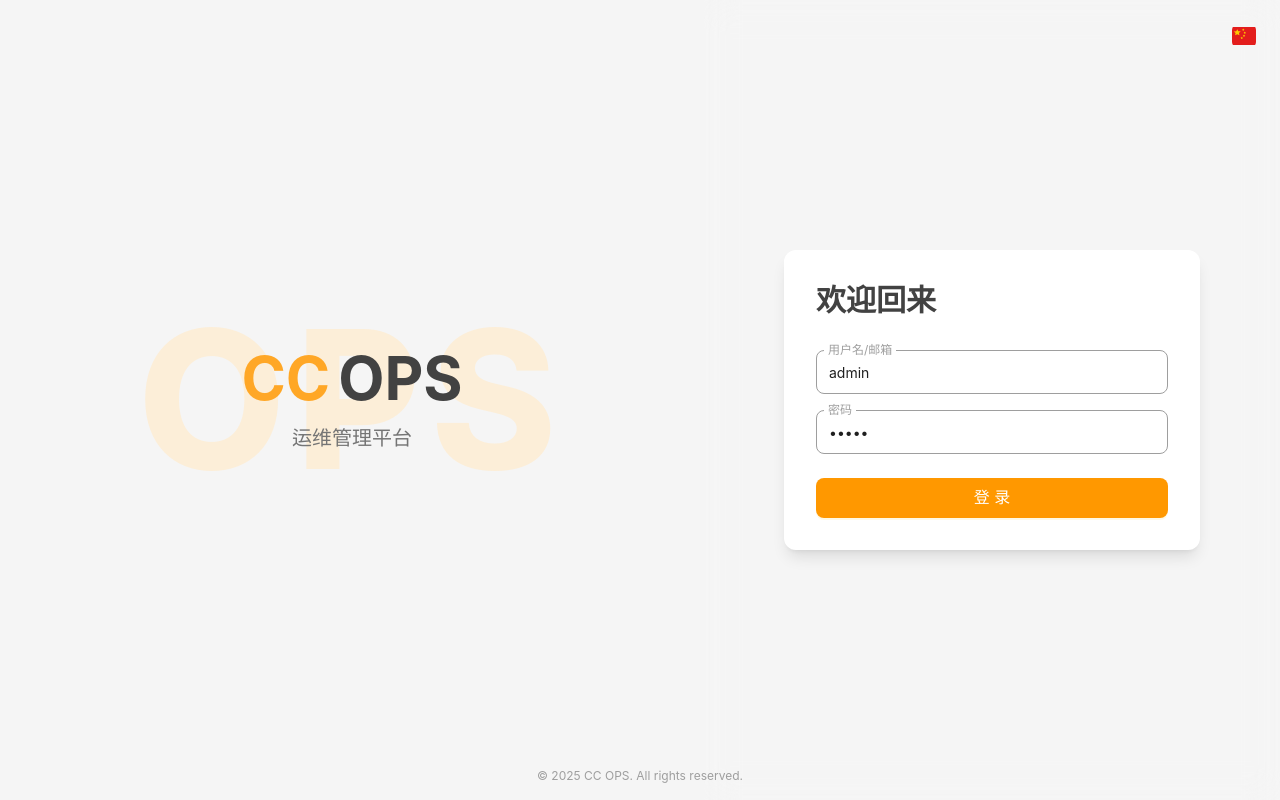
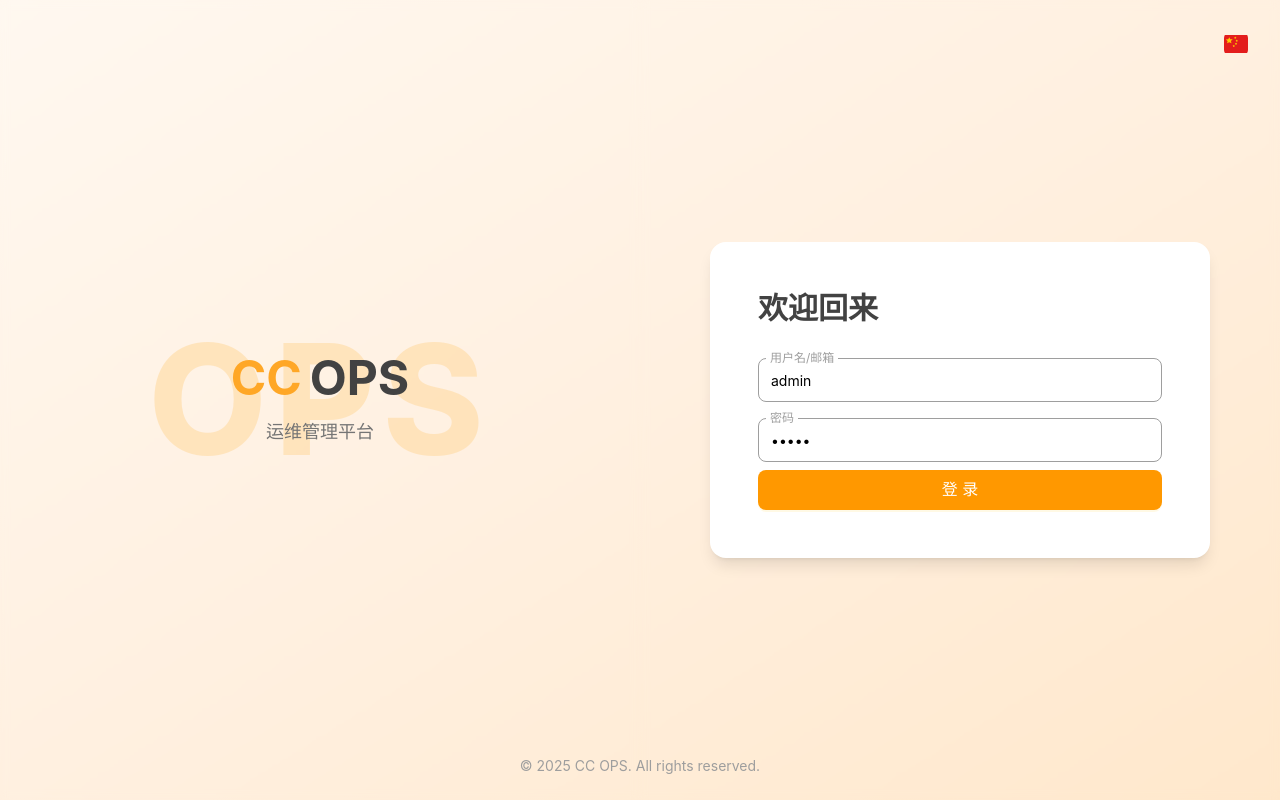
Before and after one commit to 09473ZH/ccops, a React (Vite) app in the folder frontend/: page /login in a window 1280 px wide. Built offline with nearby package versions, Linux system fonts and the light colour scheme; some icons are missing.

Commit message:
fix:修复一些样式问题

```diff
--- a/frontend/src/pages/sys/login/Login.tsx
+++ b/frontend/src/pages/sys/login/Login.tsx
@@ -23,33 +23,40 @@ function Login() {
   }
 
   return (
-    <Layout className="bg-orange-50 relative min-h-screen w-full overflow-hidden">
+    <Layout className="relative min-h-screen w-full overflow-hidden">
+      <div
+        className="absolute inset-0"
+        style={{
+          background: 'linear-gradient(to bottom right, #fff8f0, #fff0e0, #ffe8cc)',
+        }}
+      />
+
       {/* 左侧标题区域 */}
-      <div className="from-orange-50 fixed left-0 top-0 hidden h-full w-[55%] items-center justify-center bg-gradient-to-br to-orange-100 md:flex">
+      <div className="fixed left-0 top-0 hidden h-full w-[50%] items-center justify-center backdrop-blur-sm md:flex">
         <div className="relative">
-          <div className="absolute left-1/2 top-1/2 -translate-x-1/2 -translate-y-1/2 whitespace-nowrap text-[15vw] font-extrabold tracking-wider text-orange-100">
+          <div className="absolute left-1/2 top-1/2 -translate-x-1/2 -translate-y-1/2 whitespace-nowrap text-[12vw] font-extrabold tracking-wider text-orange-200/80">
             OPS
           </div>
           <div className="relative text-center">
-            <div className="mb-4 text-6xl font-bold">
+            <div className="mb-4 text-5xl font-bold">
               <span className="text-orange-500">CC</span>
               <span className="ml-2 text-gray-800">OPS</span>
             </div>
-            <div className="text-xl font-medium text-gray-600">运维管理平台</div>
+            <div className="text-lg font-medium text-gray-600">运维管理平台</div>
           </div>
         </div>
       </div>
 
       {/* 右侧登录区域 */}
+      <div className="ml-auto min-h-screen w-full backdrop-blur-sm md:w-[50%]">
+        <div className="container mx-auto flex min-h-screen flex-col items-center justify-center px-4">
           <MotionLazy>
             <m.div
               variants={varFade().inRight}
               initial="initial"
               animate="animate"
-          className="bg-white/80 ml-auto min-h-screen w-full backdrop-blur-lg md:w-[45%]"
+              className="min-w-[500px] rounded-2xl bg-white p-12 shadow-lg"
             >
-          <div className="flex min-h-screen flex-col items-center justify-center px-6 md:px-20">
-            <div className="w-full max-w-[420px] rounded-xl bg-[#fff] p-8 shadow-lg">
               <div className="mb-8">
                 <h2 className="mb-2 text-3xl font-semibold text-gray-800">
                   {t('sys.login.signInPrimaryTitle')}
@@ -61,18 +68,18 @@ function Login() {
                   <LoginForm />
                 </LoginStateProvider>
               </Suspense>
+            </m.div>
+          </MotionLazy>
         </div>
       </div>
-        </m.div>
-      </MotionLazy>
 
       {/* 语言选择器 */}
-      <div className="fixed right-4 top-4 z-20">
+      <div className="fixed right-6 top-6 z-20">
         <LocalePicker />
       </div>
 
       {/* 页脚版权信息 */}
-      <div className="fixed bottom-4 left-0 right-0 z-20 text-center text-xs text-gray-500">
+      <div className="fixed bottom-6 left-0 right-0 z-20 text-center text-sm text-gray-500">
         © {new Date().getFullYear()} CC OPS. All rights reserved.
       </div>
     </Layout>
--- a/frontend/src/pages/sys/login/LoginForm.tsx
+++ b/frontend/src/pages/sys/login/LoginForm.tsx
@@ -47,17 +47,17 @@ function LoginForm() {
           type="text"
           autoComplete="username"
           placeholder=" "
-          className="focus:border-blue-600 peer h-11 w-full rounded-lg border border-gray-500 bg-[#fff] px-3 py-2 outline-none placeholder:text-gray-500 placeholder:transition-all placeholder:duration-150 focus:border-2 data-[error=true]:border-[#dd4e4e] [&:-webkit-autofill:focus]:!bg-[#fff] [&:-webkit-autofill:hover]:!bg-[#fff] [&:-webkit-autofill]:!bg-[#fff] [&:-webkit-autofill]:!bg-clip-text [&:-webkit-autofill]:[transition:background-color_9999s_ease-in-out_0s]"
+          className="peer h-11 w-full rounded-lg border border-gray-500 bg-white px-3 py-2 text-black outline-none focus:border-2 data-[error=true]:border-red-500 [&:-webkit-autofill:focus]:!bg-white [&:-webkit-autofill:hover]:!bg-white [&:-webkit-autofill]:!bg-white [&:-webkit-autofill]:!bg-clip-text [&:-webkit-autofill]:[transition:background-color_9999s_ease-in-out_0s]"
           data-error={!!errors.username}
           {...register('username', {
             required: t('sys.login.accountPlaceholder'),
           })}
         />
-        <div className="peer-focus:text-blue-600 peer-[:not(:placeholder-shown)]:text-blue-600 pointer-events-none absolute left-3 top-1/2 -translate-y-1/2 bg-[#fff] px-1 text-gray-500 transition-all duration-200 ease-out peer-focus:left-2 peer-focus:top-[-8px] peer-focus:translate-y-0 peer-focus:text-xs peer-[:not(:placeholder-shown)]:left-2 peer-[:not(:placeholder-shown)]:top-[-8px] peer-[:not(:placeholder-shown)]:translate-y-0 peer-[:not(:placeholder-shown)]:text-xs peer-data-[error=true]:left-2 peer-data-[error=true]:top-[-8px] peer-data-[error=true]:translate-y-0 peer-data-[error=true]:text-xs peer-data-[error=true]:text-[#dd4e4e]">
+        <div className="peer-focus:text-blue-600 peer-[:not(:placeholder-shown)]:text-blue-600 pointer-events-none absolute left-3 top-1/2 -translate-y-1/2 bg-white px-1 text-gray-500 transition-all duration-200 ease-out peer-focus:left-2 peer-focus:top-[-8px] peer-focus:translate-y-0 peer-focus:text-xs peer-[:not(:placeholder-shown)]:left-2 peer-[:not(:placeholder-shown)]:top-[-8px] peer-[:not(:placeholder-shown)]:translate-y-0 peer-[:not(:placeholder-shown)]:text-xs peer-data-[error=true]:left-2 peer-data-[error=true]:top-[-8px] peer-data-[error=true]:translate-y-0 peer-data-[error=true]:text-xs peer-data-[error=true]:text-red-500">
           {t('sys.login.account')}
         </div>
         {errors.username && (
-          <div className="mt-1 flex h-6 items-center text-sm text-[#dd4e4e]">
+          <div className="mt-1 flex h-6 items-center text-sm text-red-500">
             <Iconify icon="mdi:alert-circle" className="mr-1 h-4 w-4" />
             {errors.username.message}
           </div>
@@ -70,13 +70,13 @@ function LoginForm() {
             type={showPassword ? 'text' : 'password'}
             autoComplete="current-password"
             placeholder=" "
-            className="focus:border-blue-600 peer h-11 w-full rounded-lg border border-gray-500 bg-[#fff] px-3 py-2 pr-10 outline-none placeholder:text-gray-500 placeholder:transition-all placeholder:duration-150 focus:border-2 data-[error=true]:border-[#dd4e4e] [&:-webkit-autofill:focus]:!bg-[#fff] [&:-webkit-autofill:hover]:!bg-[#fff] [&:-webkit-autofill]:!bg-[#fff] [&:-webkit-autofill]:!bg-clip-text [&:-webkit-autofill]:[transition:background-color_9999s_ease-in-out_0s]"
+            className="peer h-11 w-full rounded-lg border border-gray-500 bg-white px-3 py-2 pr-10 text-black outline-none focus:border-2 data-[error=true]:border-red-500 [&:-webkit-autofill:focus]:!bg-white [&:-webkit-autofill:hover]:!bg-white [&:-webkit-autofill]:!bg-white [&:-webkit-autofill]:!bg-clip-text [&:-webkit-autofill]:[transition:background-color_9999s_ease-in-out_0s]"
             data-error={!!errors.password}
             {...register('password', {
               required: t('sys.login.passwordPlaceholder'),
             })}
           />
-          <div className="peer-focus:text-blue-600 pointer-events-none absolute left-3 top-1/2 -translate-y-1/2 bg-[#fff] px-1 text-gray-500 transition-all duration-200 ease-out peer-focus:left-2 peer-focus:top-[-8px] peer-focus:translate-y-0 peer-focus:text-xs peer-[:not(:placeholder-shown)]:left-2 peer-[:not(:placeholder-shown)]:top-[-8px] peer-[:not(:placeholder-shown)]:translate-y-0 peer-[:not(:placeholder-shown)]:text-xs peer-data-[error=true]:left-2 peer-data-[error=true]:top-[-8px] peer-data-[error=true]:translate-y-0 peer-data-[error=true]:text-xs peer-data-[error=true]:text-[#dd4e4e]">
+          <div className="peer-focus:text-blue-600 peer-[:not(:placeholder-shown)]:text-blue-600 pointer-events-none absolute left-3 top-1/2 -translate-y-1/2 bg-white px-1 text-gray-500 transition-all duration-200 ease-out peer-focus:left-2 peer-focus:top-[-8px] peer-focus:translate-y-0 peer-focus:text-xs peer-[:not(:placeholder-shown)]:left-2 peer-[:not(:placeholder-shown)]:top-[-8px] peer-[:not(:placeholder-shown)]:translate-y-0 peer-[:not(:placeholder-shown)]:text-xs peer-data-[error=true]:left-2 peer-data-[error=true]:top-[-8px] peer-data-[error=true]:translate-y-0 peer-data-[error=true]:text-xs peer-data-[error=true]:text-red-500">
             {t('sys.login.password')}
           </div>
           <button
@@ -88,20 +88,13 @@ function LoginForm() {
           </button>
         </div>
         {errors.password && (
-          <div className="mt-1 flex h-6 items-center text-sm text-[#dd4e4e]">
+          <div className="mt-1 flex h-6 items-center text-sm text-red-500">
             <Iconify icon="mdi:alert-circle" className="mr-1 h-4 w-4" />
             {errors.password.message}
           </div>
         )}
       </div>
-      <Button
-        className="mt-4"
-        type="primary"
-        htmlType="submit"
-        loading={loginMutation.isPending}
-        block
-        size="large"
-      >
+      <Button type="primary" htmlType="submit" loading={loginMutation.isPending} block size="large">
         {t('sys.login.loginButton')}
       </Button>
     </form>
--- a/frontend/tailwind.config.js
+++ b/frontend/tailwind.config.js
@@ -53,6 +53,8 @@ export default {
         disabled: 'rgba(0, 0, 0, 0.12)', // 禁用态
       },
       // 基础
+      white: '#fff',
+      red: '#dd4e4e',
       black: '#000',
       green: '#00A76F',
       blue: '#1fb6ff',
@@ -98,6 +100,17 @@ export default {
             '#616161',
             '#424242',
             '#212121',
+          ][num - 1],
+          [`red-${num}00`]: [
+            '#FFEBE6',
+            '#FFD8D2',
+            '#FFB4A9',
+            '#FF8F80',
+            '#FF6B5A',
+            '#FF4733',
+            '#E03E25',
+            '#C6361F',
+            '#AD2E19',
           ][num - 1],
         }),
         {},
```
Lines whose indentation alone changed are shown as unchanged.
